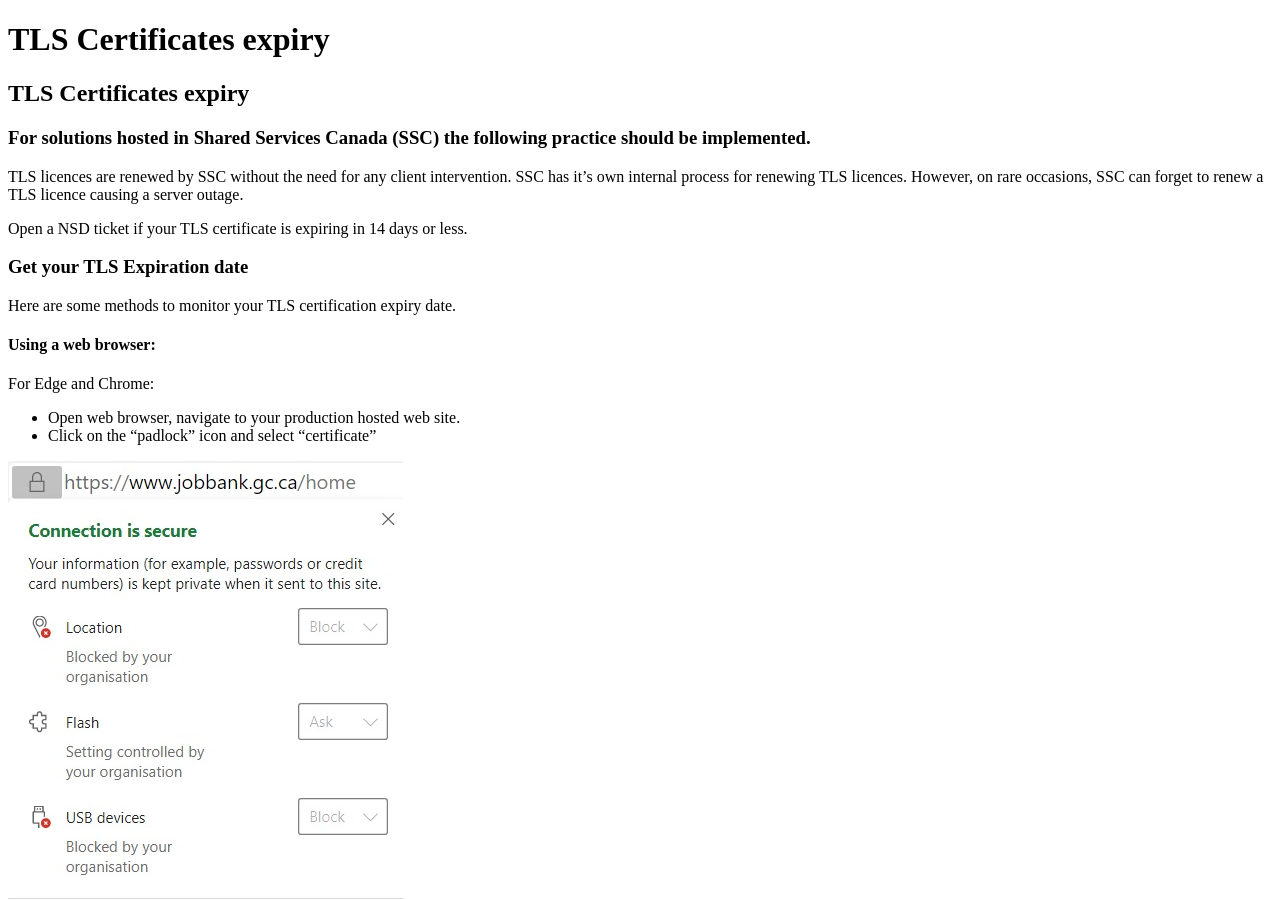
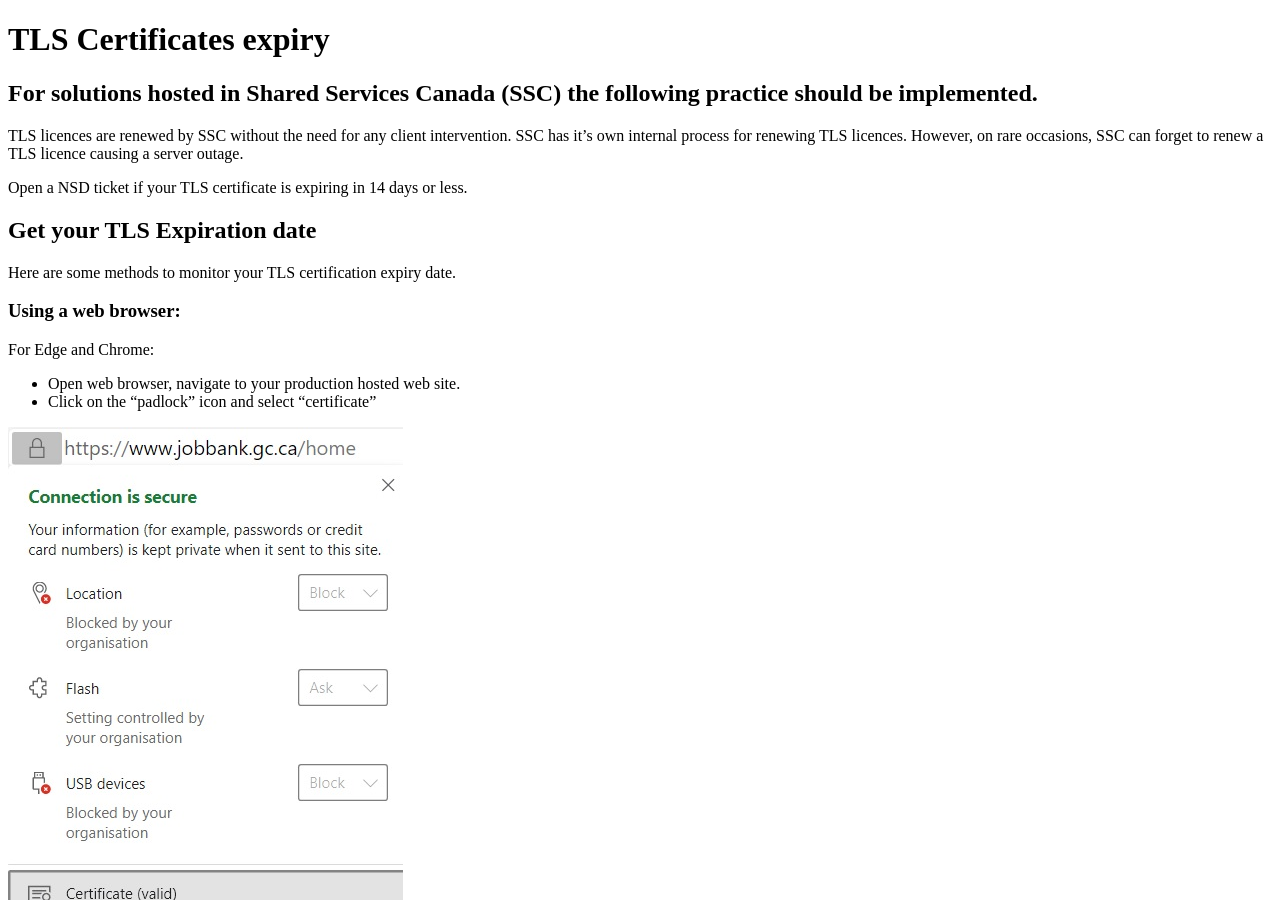
Before and after one commit to esdc-devcop/esdc-devcop.github.io, a Jekyll site: the page built from _guides/TLS_Certificate_Expiry.md, in a window 1280 px wide and 900 px high. Built offline with Jekyll 4.4.1, drawn with Linux system fonts in a browser that asks for light colours; comment, search, counter and statistics services are not loaded.

Commit message:
Update TLS_Certificate_Expiry.md

```diff
--- a/_guides/TLS_Certificate_Expiry.md
+++ b/_guides/TLS_Certificate_Expiry.md
@@ -6,20 +6,17 @@ summary: Demonstrate how to monitor TLS Certificates expiration date.
 date: 2020-10-19
 ---
 
-
-## TLS Certificates expiry
-
-### For solutions hosted in Shared Services Canada (SSC) the following practice should be implemented.
+## For solutions hosted in Shared Services Canada (SSC) the following practice should be implemented.
 
 TLS licences are renewed by SSC without the need for any client intervention. SSC has it's own internal process for renewing TLS licences. However, on rare occasions, SSC can forget to renew a TLS licence causing a server outage.
 
 Open a NSD ticket if your TLS certificate is expiring in 14 days or less.
 
-### Get your TLS Expiration date
+## Get your TLS Expiration date
 
 Here are some methods to monitor your TLS certification expiry date.
 
-#### Using a web browser:
+### Using a web browser:
 
 For Edge and Chrome:
 
@@ -46,7 +43,7 @@ For FireFox:
 
 *Once the TLS certification expiry date is known, create a reminder 14 days before the TLS expiry using Outlook Calendar or your desired tool. Include Developers, Technical Advisors and 24-7 support staff.*
 
-#### Using Source code:
+### Using Source code:
 
 You can implement TLS expiration verification using code. Your team can include TLS verification in your custom monitor solution.
 
@@ -56,7 +53,7 @@ In your monitoring solution, you can implement the desired code snippet to displ
 
 Here is the link to the [code snippets](https://gccode.ssc-spc.gc.ca/iitb-dgiit/sds/devcop-code-snippets/-/snippets "code snippets").
 
-### NSD ticket for TLS certificate renewal
+## NSD ticket for TLS certificate renewal
 
 *NOTE: Open a NSD ticket only if your TLS certificate is expiring in 14 days or less. Always verify if a certificate has been renewed before submitting an NSD ticket.*
 
```
